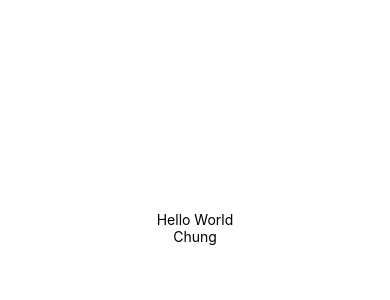
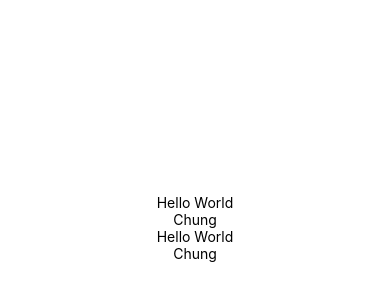
Before and after one commit to liorion-nguyen/GiaKhanh, a React Native app: screen / in a window 390 px wide. Shown: the part 194-494 px from the top of the page. Built offline with nearby package versions, Linux system fonts and the light colour scheme.

Commit message:
update app

```diff
--- a/App.tsx
+++ b/App.tsx
@@ -4,6 +4,8 @@ import { StyleSheet, Text, View } from 'react-native';
 export default function App() {
   return (
     <View style={styles.container}>
+      <Text>Hello World</Text>
+      <Text>Chung</Text>
       <Text>Hello World</Text>
       <Text>Chung</Text>
     </View>
```
